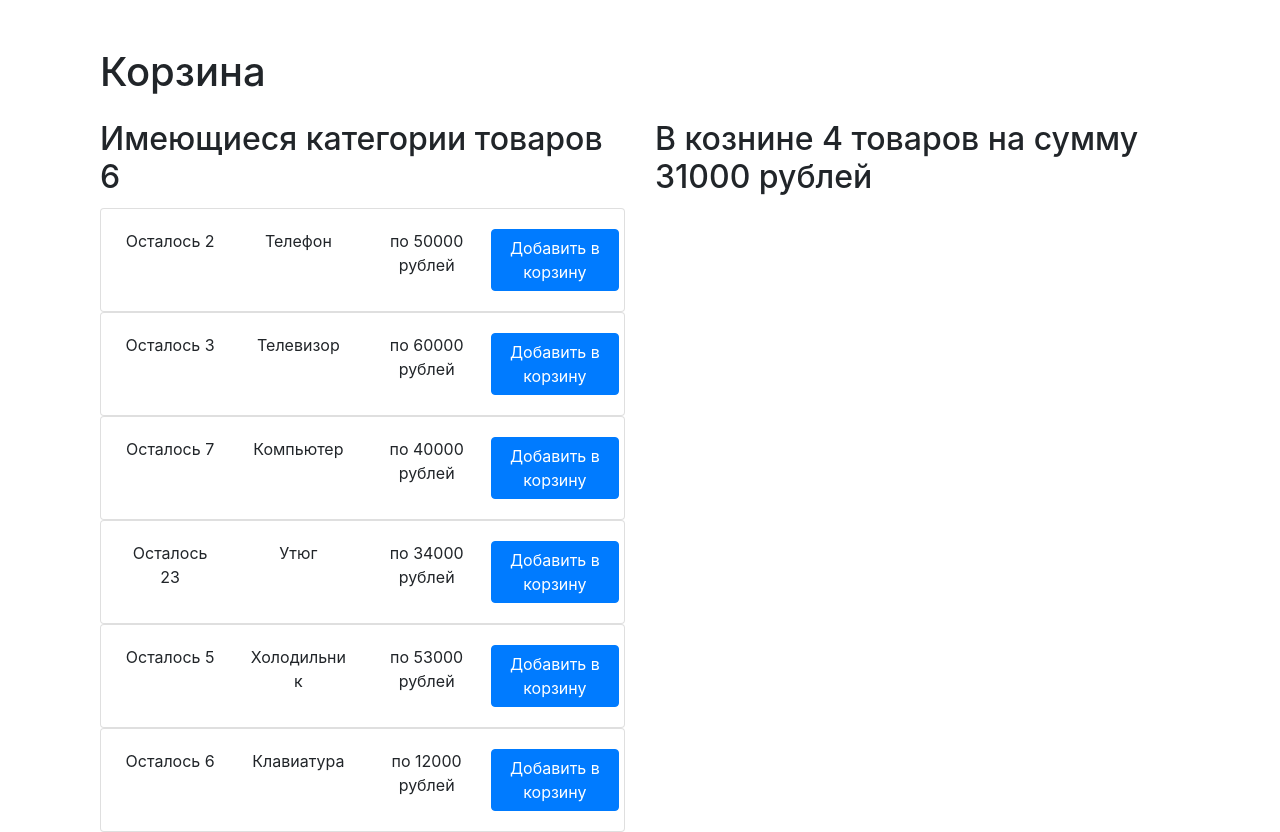
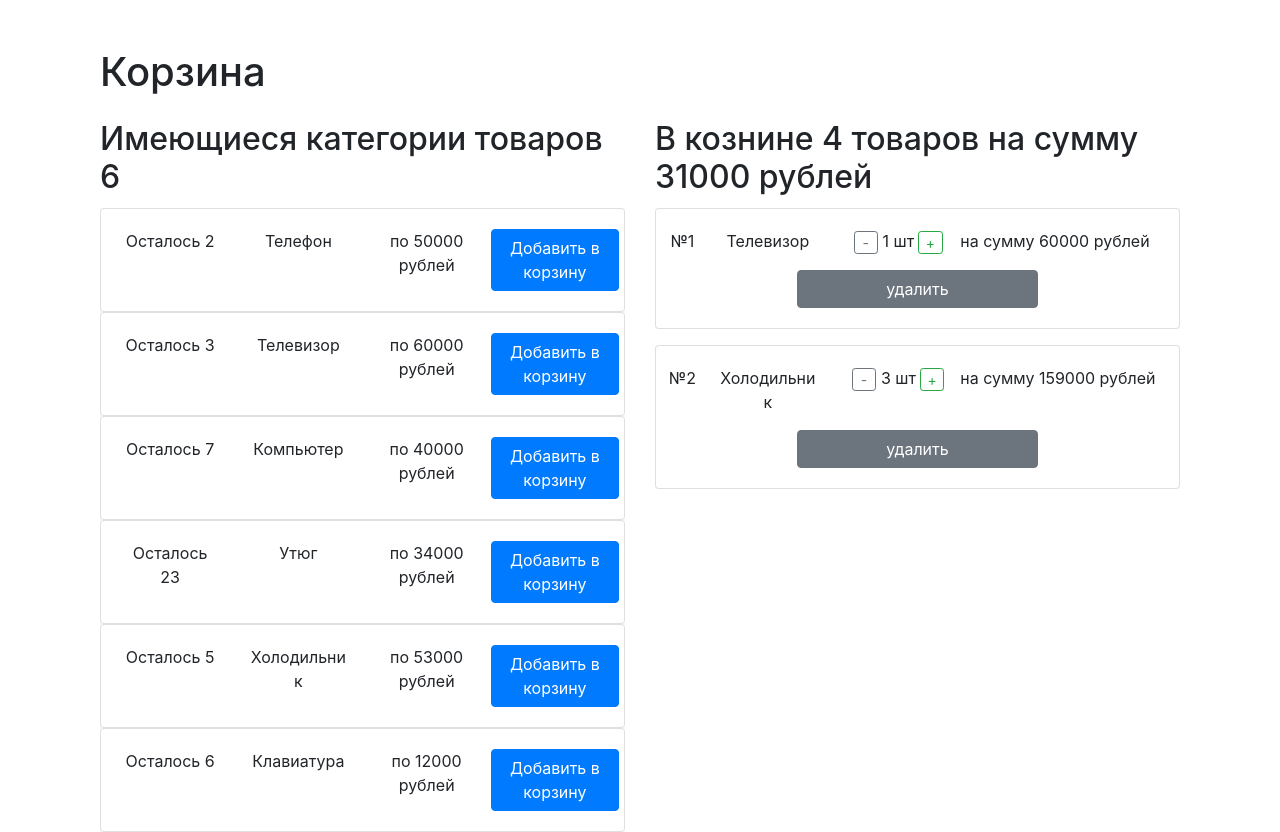
Before and after one commit to slvKhan/travelata, a React (Create React App) app: page / in a window 1280 px wide. Built offline with nearby package versions, Linux system fonts and the light colour scheme.

Commit message:
product in cart component

```diff
--- a/src/ShopCart/Product.jsx
+++ b/src/ShopCart/Product.jsx
@@ -2,10 +2,13 @@
 import React from 'react';
 import { Card, Button } from 'react-bootstrap';
 
-const Product = ({ feats, addProduct }) => {
+const Product = ({ product, addProduct }) => {
   const {
-    id, productName, price, amount,
-  } = feats;
+    id,
+    productName,
+    price,
+    amount,
+  } = product;
 
   return (
     <Card id={id}>
--- a/src/ShopCart/ProductInShopCart.jsx
+++ b/src/ShopCart/ProductInShopCart.jsx
@@ -2,13 +2,58 @@
 import React from 'react';
 import { Card, Button } from 'react-bootstrap';
 
-const Product = ({ feats }) => {
+const ProductShopCart = ({
+  product,
+  increaseProduct,
+  reduceProduct,
+  removeProduct,
+}) => {
   const {
-    id, productName, price, amount,
-  } = feats;
+    id,
+    idProduct,
+    productName,
+    amountPrice,
+    amount,
+  } = product;
 
   return (
+    <Card id={idProduct} className="mb-3">
+      <Card.Body>
+        <div className="content-wrap row">
+          <span className="amount p-0 col-1">
+            <span>№</span>
+            <span>{`${id}`}</span>
+          </span>
+
+          <span className="product-name col-3">
+            {productName}
+          </span>
+
+          <div className="quantity-controll col-3">
+            <Button variant="outline-secondary" className="col-3 ml-1 p-0 btn-sm" onClick={reduceProduct(id)}>
+              -
+            </Button>
+            <span>{` ${amount} `}</span>
+            <span>шт</span>
+            <Button variant="outline-success" className="col-3 ml-1 p-0 btn-sm" onClick={increaseProduct(id)}>
+              +
+            </Button>
+          </div>
+          <div className="amount-price p-0 ">
+            <span>на сумму</span>
+            <span>{` ${amountPrice} `}</span>
+            <span>рублей</span>
+          </div>
+        </div>
+        <div className="remove-wrap">
+          <Button variant="secondary" className="w-50 mt-3" onClick={removeProduct(id)}>
+            удалить
+          </Button>
+        </div>
+
+      </Card.Body>
+    </Card>
   );
 };
 
-export default Product;
+export default ProductShopCart;
--- a/src/ShopCart/ShopCart.jsx
+++ b/src/ShopCart/ShopCart.jsx
@@ -1,6 +1,7 @@
 import React from 'react';
 import axios from 'axios';
 import Product from './Product';
+import ProductInShopCart from './ProductInShopCart';
 
 export default class ShopCart extends React.Component {
   constructor(props) {
@@ -9,8 +10,12 @@ export default class ShopCart extends React.Component {
       products: [],
       selectedProducts: {
         1: {
-          id_product: 2,
+          idProduct: 2,
           amount: 1,
+        },
+        2: {
+          idProduct: 5,
+          amount: 3,
         },
       },
       amountPrice: 31000,
@@ -22,10 +27,32 @@ export default class ShopCart extends React.Component {
     this.fetchProducts();
   }
 
+  getProduct = (id) => {
+    const { products } = this.state;
+    return products.filter((product) => product.id === id);
+  }
+
   handleAddProduct = (id) => (e) => {
     e.preventDefault();
-    const { products } = this.state;
-    const selectedProduct = products.filter((product) => product.id === id);
+    const selectedProduct = this.getProduct(id);
+    alert(JSON.stringify(selectedProduct));
+  }
+
+  increaseProduct = (id) => (e) => {
+    e.preventDefault();
+    const selectedProduct = this.getProduct(id);
+    alert(JSON.stringify(selectedProduct));
+  }
+
+  reduceProduct = (id) => (e) => {
+    e.preventDefault();
+    const selectedProduct = this.getProduct(id);
+    alert(JSON.stringify(selectedProduct));
+  }
+
+  removeProduct = (id) => (e) => {
+    e.preventDefault();
+    const selectedProduct = this.getProduct(id);
     alert(JSON.stringify(selectedProduct));
   }
 
@@ -55,7 +82,29 @@ export default class ShopCart extends React.Component {
   }
 
   render() {
-    const { products, amountPrice, amountProducts } = this.state;
+    const {
+      products,
+      amountPrice,
+      amountProducts,
+      selectedProducts,
+    } = this.state;
+
+    if (!products.length) {
+      return null;
+    }
+
+    const selectedProductMapped = Object.entries(selectedProducts).map(([key, value]) => {
+      const [product] = products.filter((el) => el.id === value.idProduct);
+
+      return {
+        id: Number(key),
+        idProduct: product.id,
+        productName: product.productName,
+        amountPrice: value.amount * product.price,
+        amount: value.amount,
+      };
+    });
+
     const titleStyle = {
       height: '5vh',
     };
@@ -74,14 +123,26 @@ export default class ShopCart extends React.Component {
 
           <div className="products col-lg-6">
             {CategoryHeader}
-            {products.map((el) => (
-              <Product key={el.id} feats={el} addProduct={this.handleAddProduct} />
+            {products.map((product) => (
+              <Product
+                key={product.id}
+                product={product}
+                addProduct={this.handleAddProduct}
+              />
             ))}
           </div>
 
           <div className="products col-lg-6">
             {this.productsCartHeader(amountPrice, amountProducts, titleStyle)}
-
+            {selectedProductMapped.map((product) => (
+              <ProductInShopCart
+                key={product.idProduct}
+                product={product}
+                increaseProduct={this.increaseProduct}
+                reduceProduct={this.reduceProduct}
+                removeProduct={this.reduceProduct}
+              />
+            ))}
           </div>
         </div>
       </div>
```
